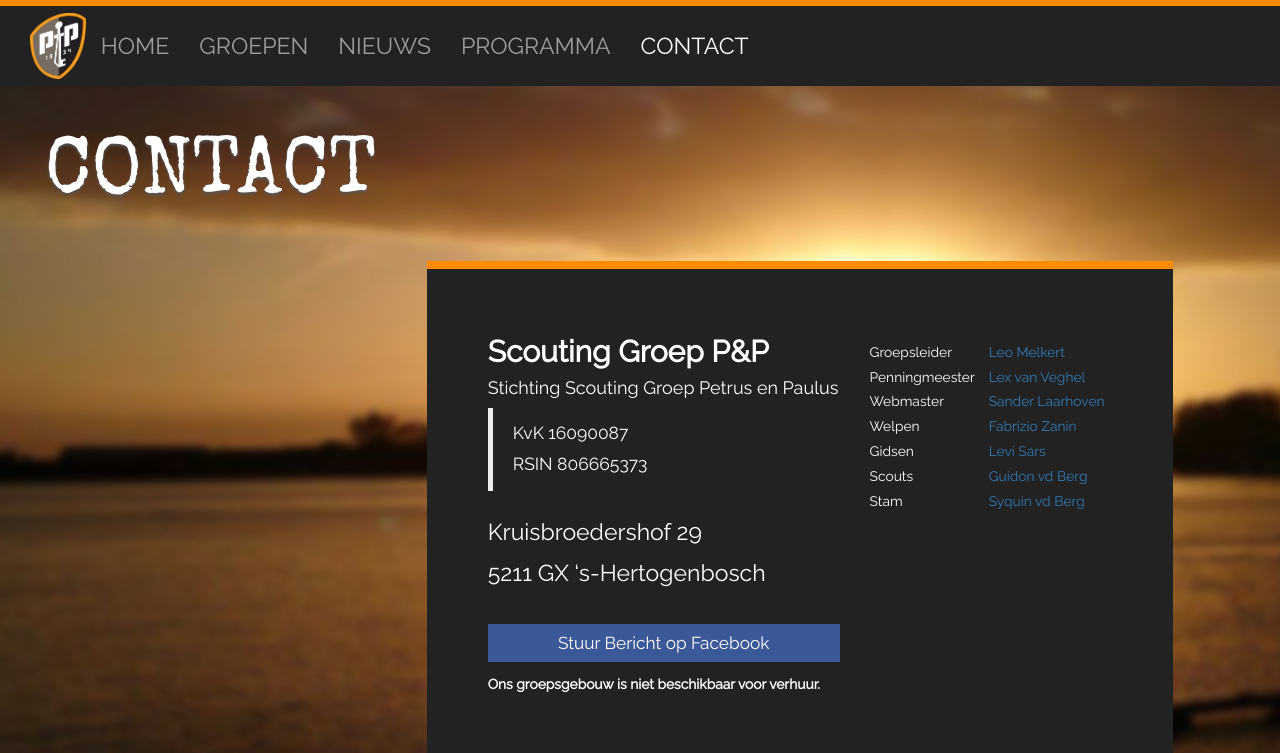
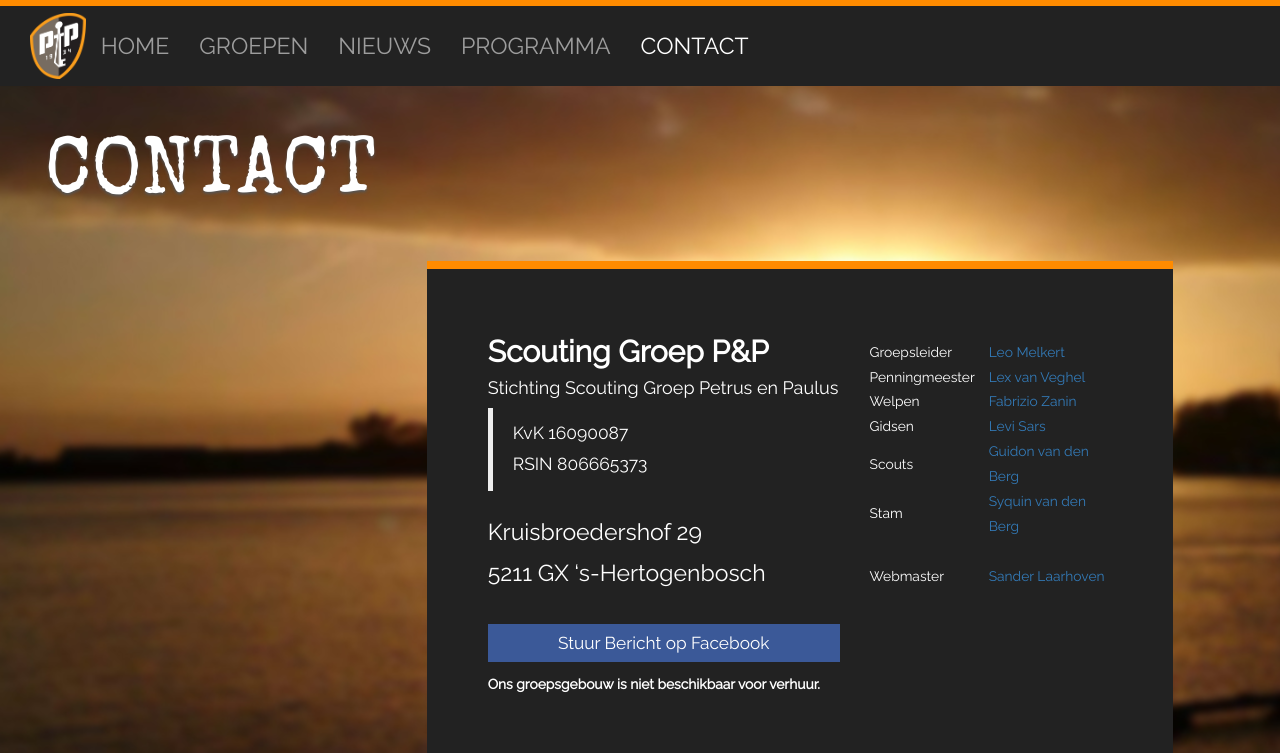
Before and after one commit to nognooitmeegemaakt/website, a Jekyll site: the page built from contact.html, in a window 1280 px wide. Shown: the top 753 px of the page. Built offline with Jekyll 4.4.1, drawn with Linux system fonts in a browser that asks for light colours; some web fonts are replaced; grey boxes are pictures that could not be loaded.

Commit message:
Tweak position of contacts.

```diff
--- a/_includes/text/contact-mails.md
+++ b/_includes/text/contact-mails.md
@@ -2,8 +2,9 @@
 |----------------|--------------------------------------------------------------|
 | Groepsleider   |  [Leo Melkert](mailto:leo@nognooitmeegemaakt.nl)             |
 | Penningmeester |  [Lex van Veghel](mailto:lex@nognooitmeegemaakt.nl)          |
-| Webmaster      |  [Sander Laarhoven](mailto:sander@nognooitmeegemaakt.nl)     |
 | Welpen         |  [Fabrizio Zanin](mailto:fabrizio@nognooitmeegemaakt.nl)     |
 | Gidsen         |  [Levi Sars](mailto:levi@nognooitmeegemaakt.nl)              |
-| Scouts         |  [Guidon vd Berg](mailto:guidon@nognooitmeegemaakt.nl)  |
-| Stam           |  [Syquin vd Berg](mailto:syquin@nognooitmeegemaakt.nl)  |
+| Scouts         |  [Guidon van den Berg](mailto:guidon@nognooitmeegemaakt.nl)  |
+| Stam           |  [Syquin van den Berg](mailto:syquin@nognooitmeegemaakt.nl)  |
+|||
+| Webmaster      |  [Sander Laarhoven](mailto:sander@nognooitmeegemaakt.nl)     |
```
